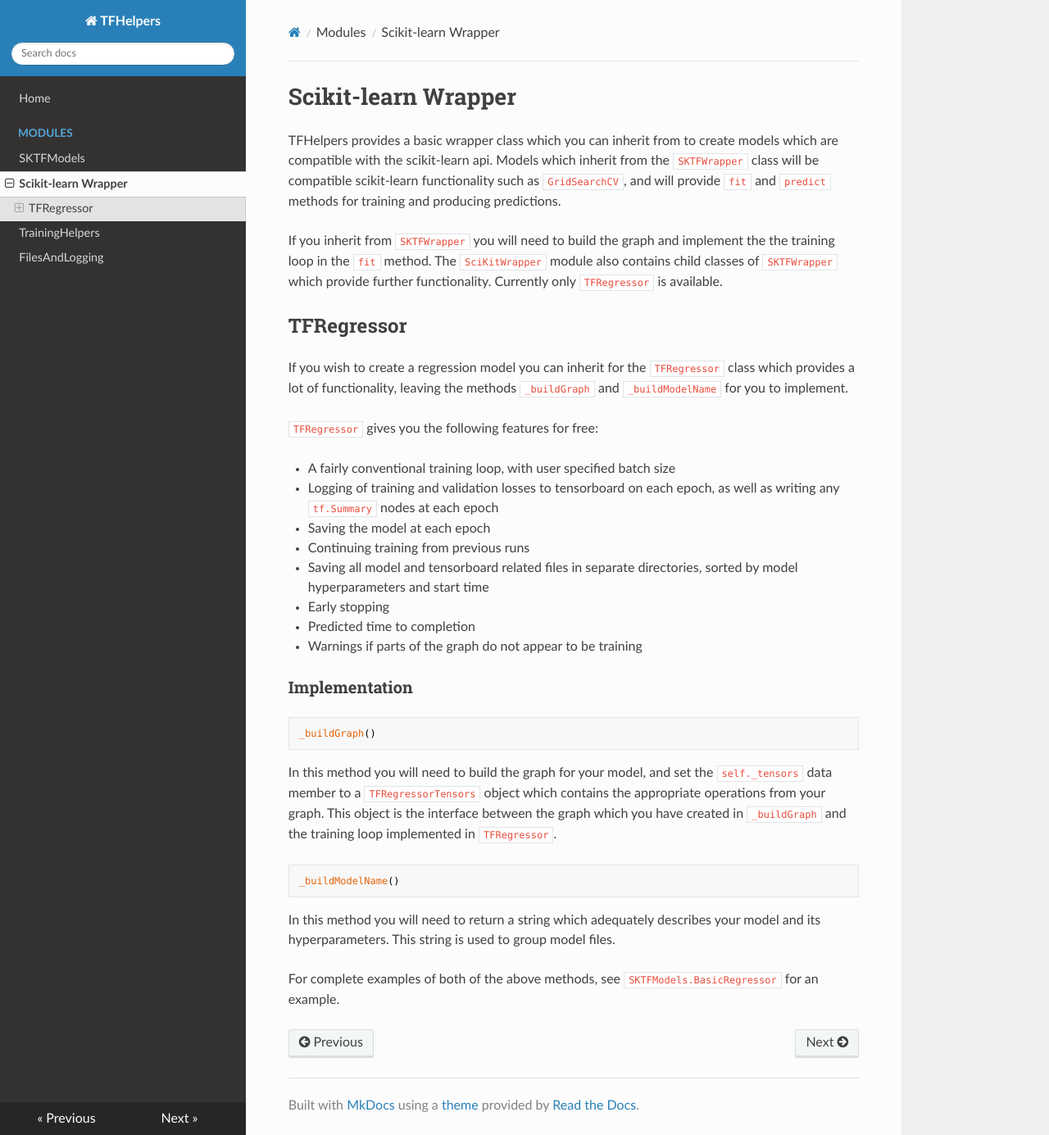
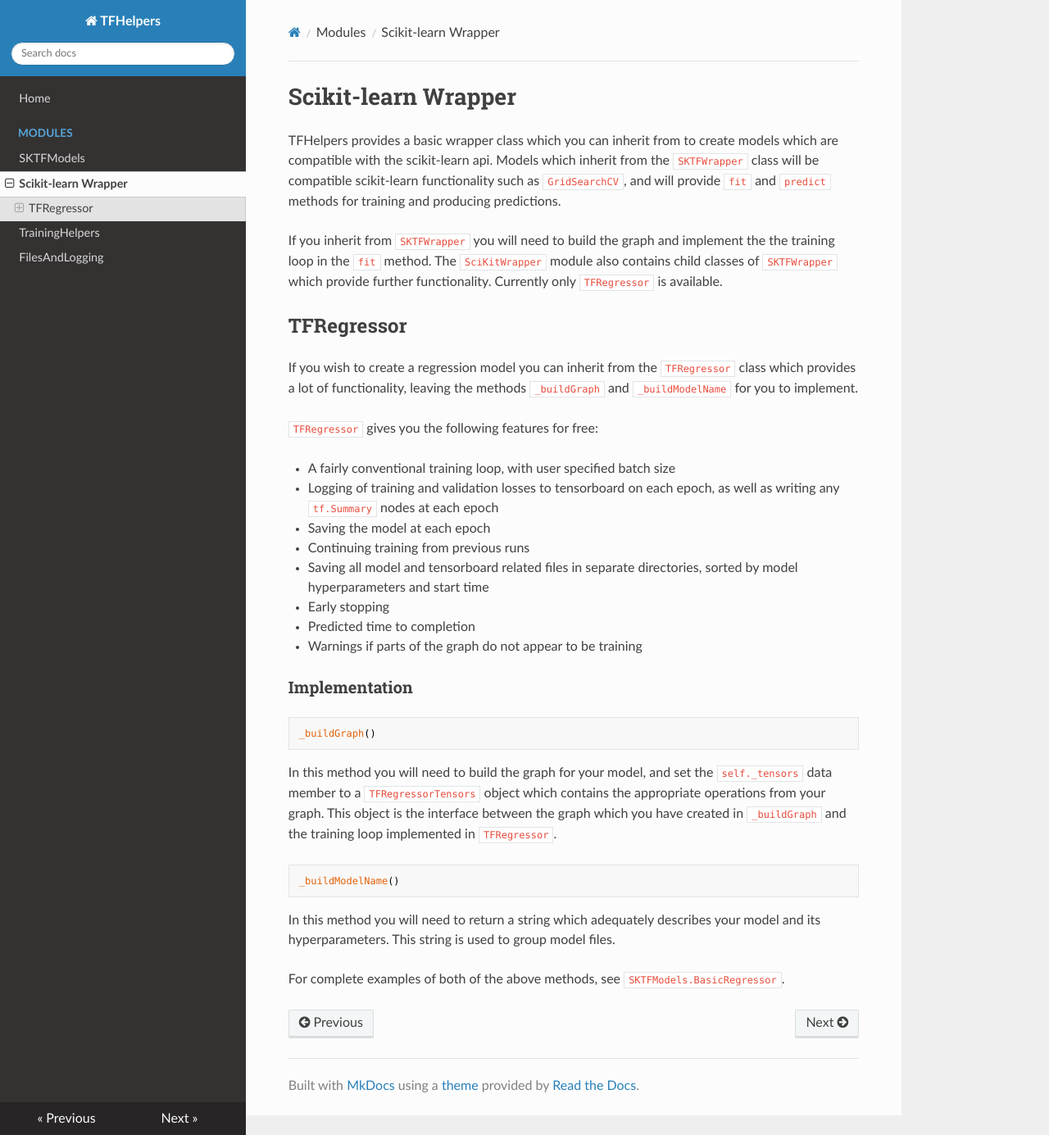
Before and after one commit to jd-13/TFHelpers, an MkDocs documentation site: the page built from docs/ScikitLearnWrapper.md, in a window 1280 px wide and 1385 px high. Shown: the whole window at 82% size. Built offline with MkDocs 1.6.1, drawn with Linux system fonts in a browser that asks for light colours; nearby versions of some CDN libraries; old or Windows-style settings are respelled for this version of MkDocs.

Commit message:
Corrections to documentation and constructor

```diff
--- a/docs/ScikitLearnWrapper.md
+++ b/docs/ScikitLearnWrapper.md
@@ -10,7 +10,7 @@ loop in the `fit` method. The `SciKitWrapper` module also contains child classes
 `SKTFWrapper` which provide further functionality. Currently only `TFRegressor` is available.
 
 ## TFRegressor
-If you wish to create a regression model you can inherit for the `TFRegressor` class which provides
+If you wish to create a regression model you can inherit from the `TFRegressor` class which provides
 a lot of functionality, leaving the methods `_buildGraph` and `_buildModelName` for you to
 implement.
 
@@ -36,4 +36,4 @@ the training loop implemented in `TFRegressor`.
 In this method you will need to return a string which adequately describes your model and its
 hyperparameters. This string is used to group model files.
 
-For complete examples of both of the above methods, see `SKTFModels.BasicRegressor` for an example.
+For complete examples of both of the above methods, see `SKTFModels.BasicRegressor`.
```
Also changed, not shown: docs/SKTFModels.md (+1 -1 lines), 1 other file.
